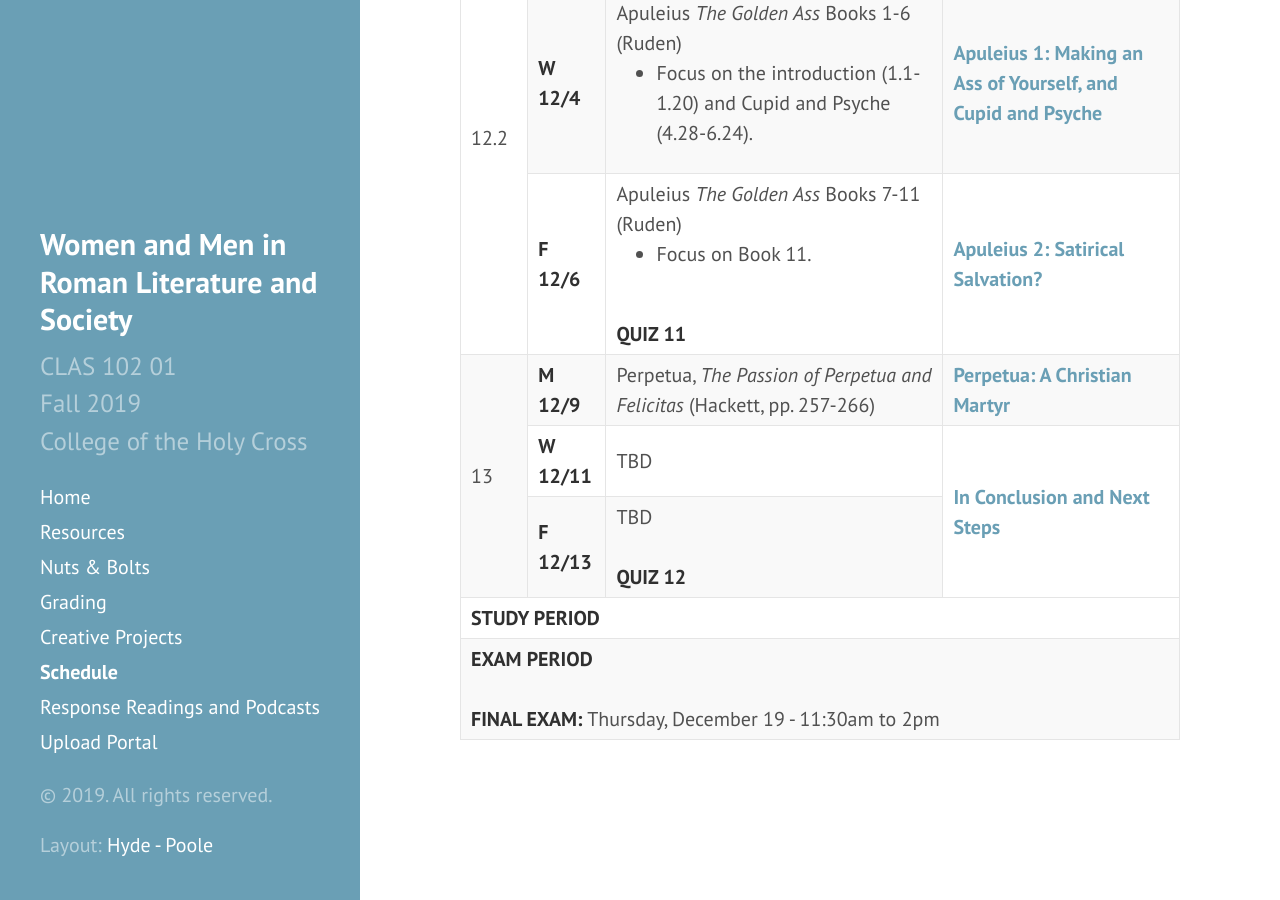
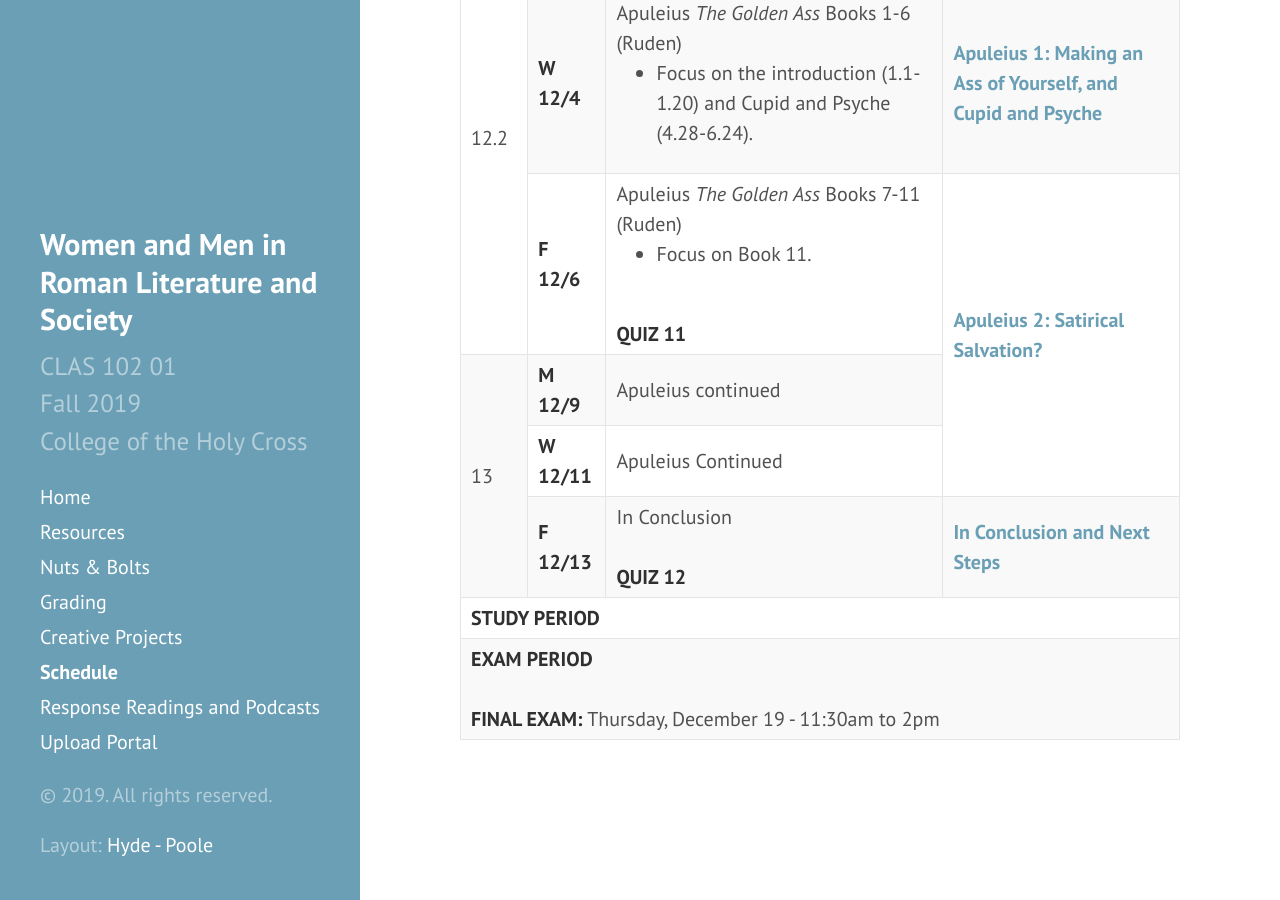
Before and after one commit to DLibatique/CLAS102-F19, a Jekyll site: the page built from _pages/6-schedule.md, in a window 1280 px wide and 900 px high, scrolled down 4355 px. Built offline with Jekyll 4.4.1, drawn with Linux system fonts in a browser that asks for light colours.

Commit message:
removed perpetua

```diff
--- a/_pages/6-schedule.md
+++ b/_pages/6-schedule.md
@@ -344,24 +344,24 @@ All assignments listed below should be completed by the date on which they’re
               <li>Focus on Book 11.</li>
             </ul>
             <br><strong>QUIZ 11</strong></td>
-            <td><a href="https://docs.google.com/presentation/d/1sto2os63xp8uDxBxvcsF8MRm341ozsUFwbXbs--gLHs/edit?usp=sharing"><strong>Apuleius 2: Satirical Salvation?</strong></a></td>
+            <td rowspan="3"><a href="https://docs.google.com/presentation/d/1sto2os63xp8uDxBxvcsF8MRm341ozsUFwbXbs--gLHs/edit?usp=sharing"><strong>Apuleius 2: Satirical Salvation?</strong></a></td>
         </tr>
 
 
         <tr> <!-- Week 13 -->
             <td rowspan="3">13</td>
             <td><strong>M 12/9</strong></td>
-            <td>Perpetua, <em>The Passion of Perpetua and Felicitas</em> (Hackett, pp. 257-266)</td>
-            <td><a href="https://docs.google.com/presentation/d/1fEKH2MB11ccz_PKliGkcTBKRXfp9GlXFYRlssmdBJEA/edit?usp=sharing"><strong>Perpetua: A Christian Martyr</strong></a></td>
+            <td>Apuleius continued</td>
         </tr>
         <tr>
             <td><strong>W 12/11</strong></td>
-            <td>TBD</td>
-            <td rowspan="2"><a href="https://docs.google.com/presentation/d/1GHlq5ZqWr0zErA-ufkbUfNoXE8ei-mcfYt0HihvRkEU/edit?usp=sharing"><strong>In Conclusion and Next Steps</strong></a></td>
+            <td>Apuleius Continued</td>
+
         </tr>
         <tr>
             <td><strong>F 12/13</strong></td>
-            <td>TBD<br><br><strong>QUIZ 12</strong></td>
+            <td>In Conclusion<br><br><strong>QUIZ 12</strong></td>
+            <td><a href="https://docs.google.com/presentation/d/1GHlq5ZqWr0zErA-ufkbUfNoXE8ei-mcfYt0HihvRkEU/edit?usp=sharing"><strong>In Conclusion and Next Steps</strong></a></td>
         </tr>
 
         <tr> <!--study period-->
```
